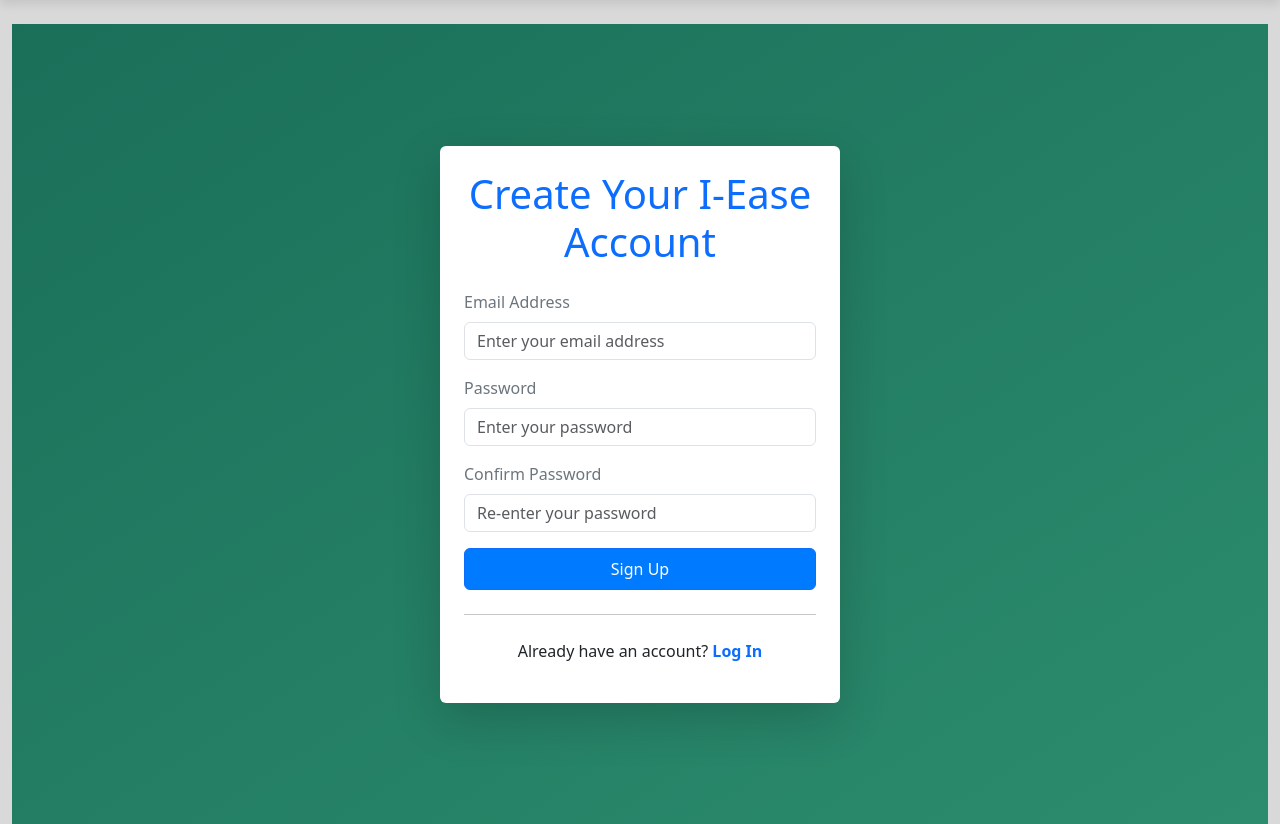
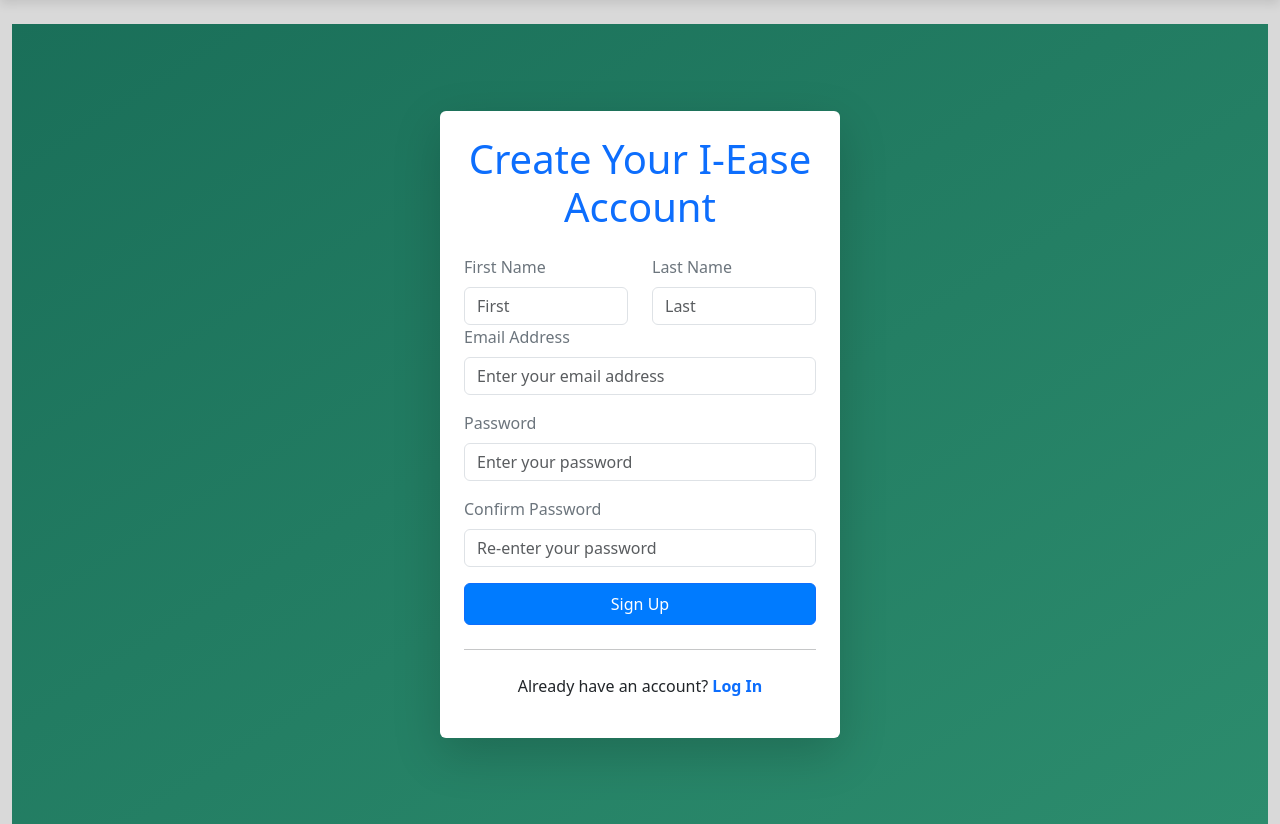
Before and after one commit to KadenNYP/ISPJ_Group5C, a Flask app: page /signup in a window 1280 px wide. Shown: the part 86-910 px from the top of the page. Run offline with Flask 3, Linux system fonts and the light colour scheme.

Commit message:
signup page touch up

```diff
--- a/app/Templates/user/signup.html
+++ b/app/Templates/user/signup.html
@@ -7,6 +7,16 @@
     <div class="form-container bg-white p-4 rounded shadow-lg">
         <h1 class="text-center text-primary mb-4">Create Your I-Ease Account</h1>
         <form autocomplete="off" action="{{ url_for('auth.signup') }}" method="POST">
+            <div class="form row">
+                <div class="form-group col">
+                    <label for="first-name" class="form-label text-secondary">First Name</label>
+                    <input type="text" class="form-control" placeholder="First" required>
+                </div>
+                <div class="form-group col">
+                    <label for="last-name" class="form-label text-secondary">Last Name</label>
+                    <input type="text" class="form-control" placeholder="Last" required>
+                </div>
+            </div>
             <div class="form-group mb-3">
                 <label for="email" class="form-label text-secondary">Email Address</label>
                 <input id="email" type="email" name="email" placeholder="Enter your email address" maxlength="100" class="form-control" required>
--- a/app/auth.py
+++ b/app/auth.py
@@ -1,8 +1,9 @@
 from flask import Blueprint, render_template, redirect, url_for, flash, request
 from flask_login import login_user, login_required, logout_user, current_user
-from models import User, db
+from .models import User
 from werkzeug.security import generate_password_hash, check_password_hash
 from datetime import datetime, timedelta
+from .init import db
 import re
 
 auth = Blueprint('auth', __name__)
@@ -19,8 +20,9 @@ def is_valid_email(email):
 @auth.route('signup', methods=['GET','POST'])
 def signup():
     if request.method == 'POST':
+        first_name = request.form.get('first_name')
+        last_name = request.form.get('last_name')
         email = request.form.get('email')
-        first_name = request.form.get('first_name')
         password1 = request.form.get('password1')
         password2 = request.form.get('password2')
 
@@ -30,7 +32,7 @@ def signup():
         elif is_valid_email(email) == False:
             flash('Invalid email address.', category='error')
         else:
-            user = User(email=email, first_name=first_name, password=generate_password_hash(password1, method='sha256'))
+            user = User(first_name=first_name, last_name=last_name, email=email, password=generate_password_hash(password1, method='sha256'))
             db.session.add(user)
             db.session.commit()
             login_user(user, remember=True)
--- a/app/init.py
+++ b/app/init.py
@@ -10,17 +10,17 @@ db = SQLAlchemy()
 def create_app():
     app = Flask(__name__)
     app.config['SECRET_KEY'] = 'secret'
-    app.config['SQLALCHEMY_DATABASE_URI'] = 'mysql://root:password123@localhost/website'
+    app.config['SQLALCHEMY_DATABASE_URI'] = 'mysql://root:password123@localhost/ISPJ'
     db.init_app(app)
 
 
-    from auth import auth as auth_blueprint
-    from route import route as route_blueprint
+    from .auth import auth as auth_blueprint
+    from .route import route as route_blueprint
 
     app.register_blueprint(auth_blueprint, url_prefix='')
     app.register_blueprint(route_blueprint, url_prefix='')
 
-    from models import User
+    from .models import User
 
     login_manager = LoginManager()
     login_manager.login_view = 'auth.login'
@@ -31,9 +31,3 @@ def create_app():
         return User.query.get(int(user_id))
 
     return app
-
-
-app = create_app()
-
-if __name__ == '__main__':
-    app.run(debug=False)
--- a/app/reset_db.py
+++ b/app/reset_db.py
@@ -23,10 +23,10 @@ try:
     my_cursor.execute('''
     CREATE TABLE user (
         id INT AUTO_INCREMENT PRIMARY KEY,
+        first_name VARCHAR(150) NOT NULL,
+        last_name VARCHAR(150) NOT NULL,
         email VARCHAR(150) UNIQUE NOT NULL,
         password VARCHAR(150) NOT NULL,
-        first_name VARCHAR(150) NOT NULL,
-        last_name VARCHAR(150) NOT NULL,
         failed_login_attempts INT DEFAULT 0 NOT NULL,
         lockout_time DATETIME DEFAULT NULL,
         created_at DATETIME DEFAULT CURRENT_TIMESTAMP NOT NULL,
--- /dev/null
+++ b/main.py
@@ -0,0 +1,9 @@
+from app.init import create_app
+from app.init import db
+
+app = create_app()
+
+if __name__ == '__main__':
+    with app.app_context():
+        db.create_all()
+    app.run(debug=False)
```
Also changed, not shown: app/models.py (+5 -6 lines).
